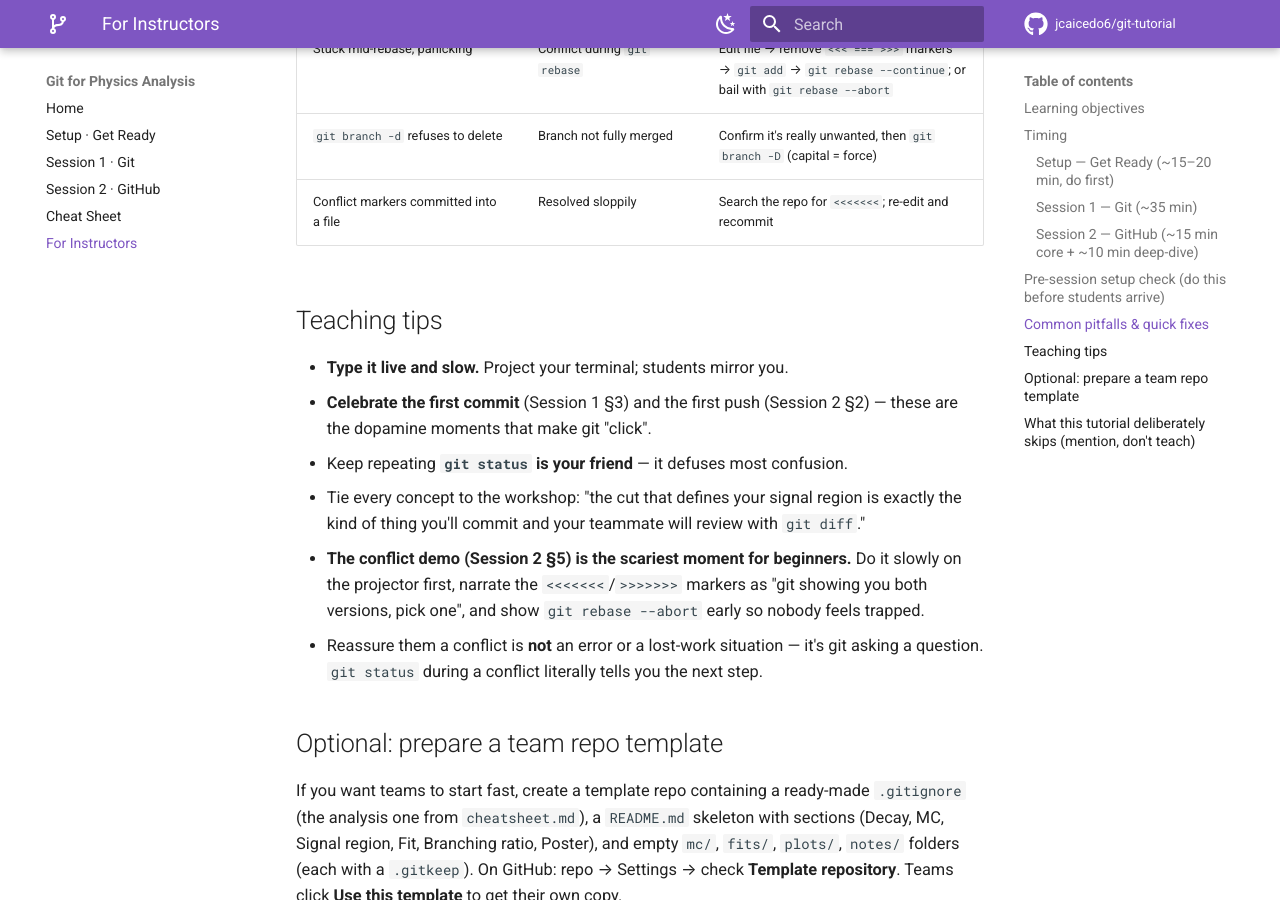
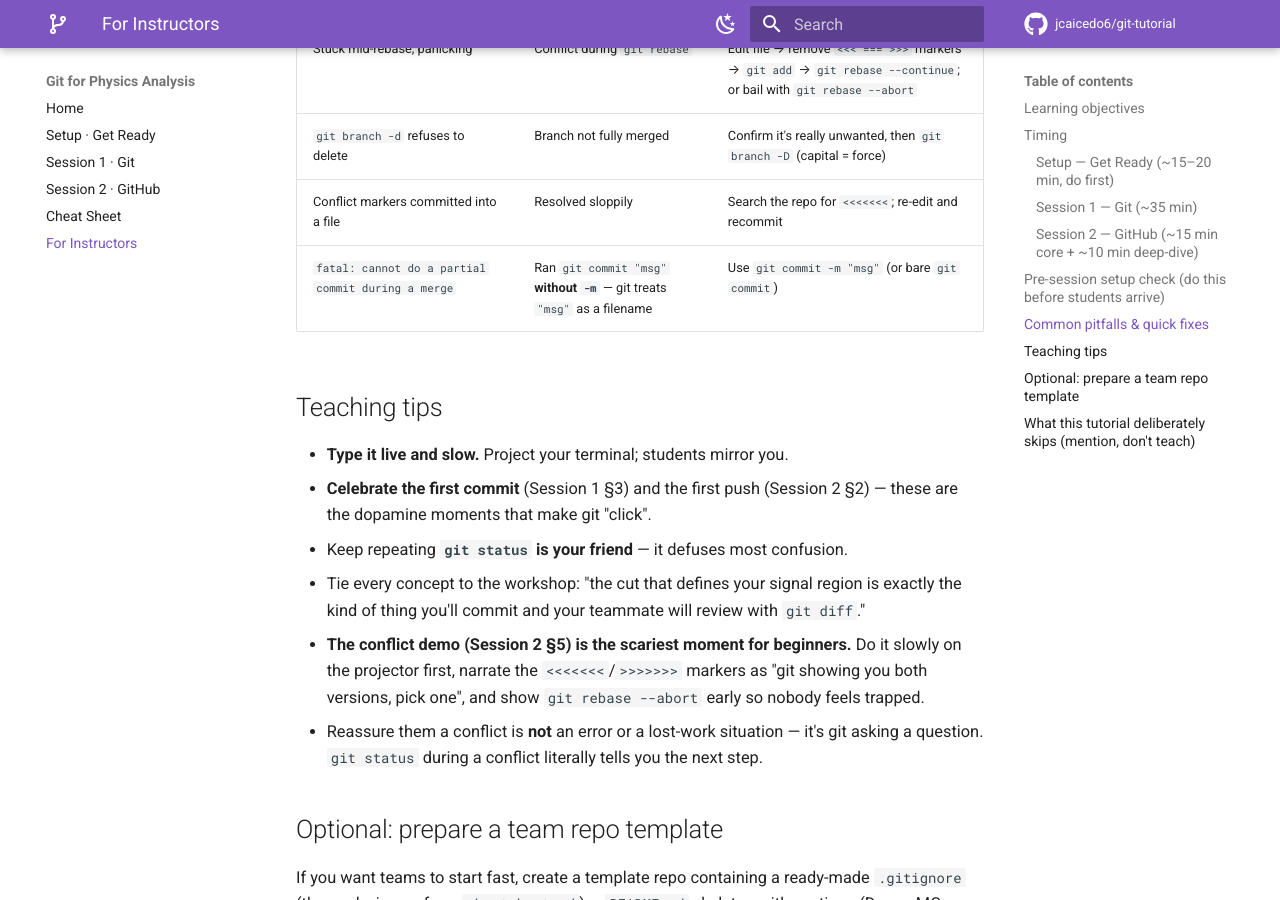
Before and after one commit to jcaicedo6/git-tutorial, an MkDocs documentation site: the page built from docs/instructor-notes.md, in a window 1280 px wide and 900 px high, scrolled down 3749 px. Built offline with MkDocs 1.6.1 and Material for MkDocs 9.7.7, drawn with Linux system fonts in a browser that asks for light colours; comment, search, counter and statistics services are not loaded.

Commit message:
Document 'cannot do a partial commit during a merge' (missing -m) in §5

```diff
--- a/docs/instructor-notes.md
+++ b/docs/instructor-notes.md
@@ -107,6 +107,7 @@ git config --global init.defaultBranch main
 | Stuck mid-rebase, panicking | Conflict during `git rebase` | Edit file → remove `<<< === >>>` markers → `git add` → `git rebase --continue`; or bail with `git rebase --abort` |
 | `git branch -d` refuses to delete | Branch not fully merged | Confirm it's really unwanted, then `git branch -D` (capital = force) |
 | Conflict markers committed into a file | Resolved sloppily | Search the repo for `<<<<<<<`; re-edit and recommit |
+| `fatal: cannot do a partial commit during a merge` | Ran `git commit "msg"` **without `-m`** — git treats `"msg"` as a filename | Use `git commit -m "msg"` (or bare `git commit`) |
 
 ## Teaching tips
 
```
Also changed, not shown: docs/session2-github.md (+7 -1 lines).
